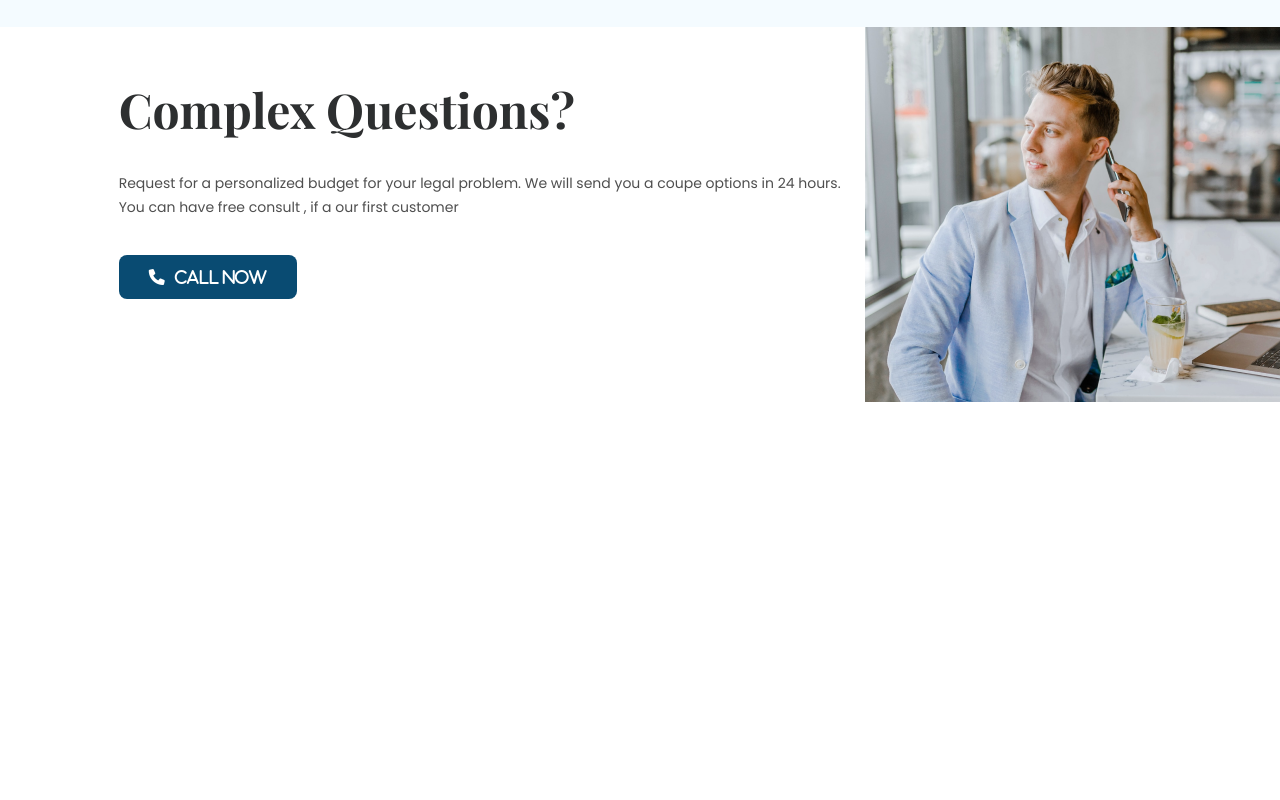
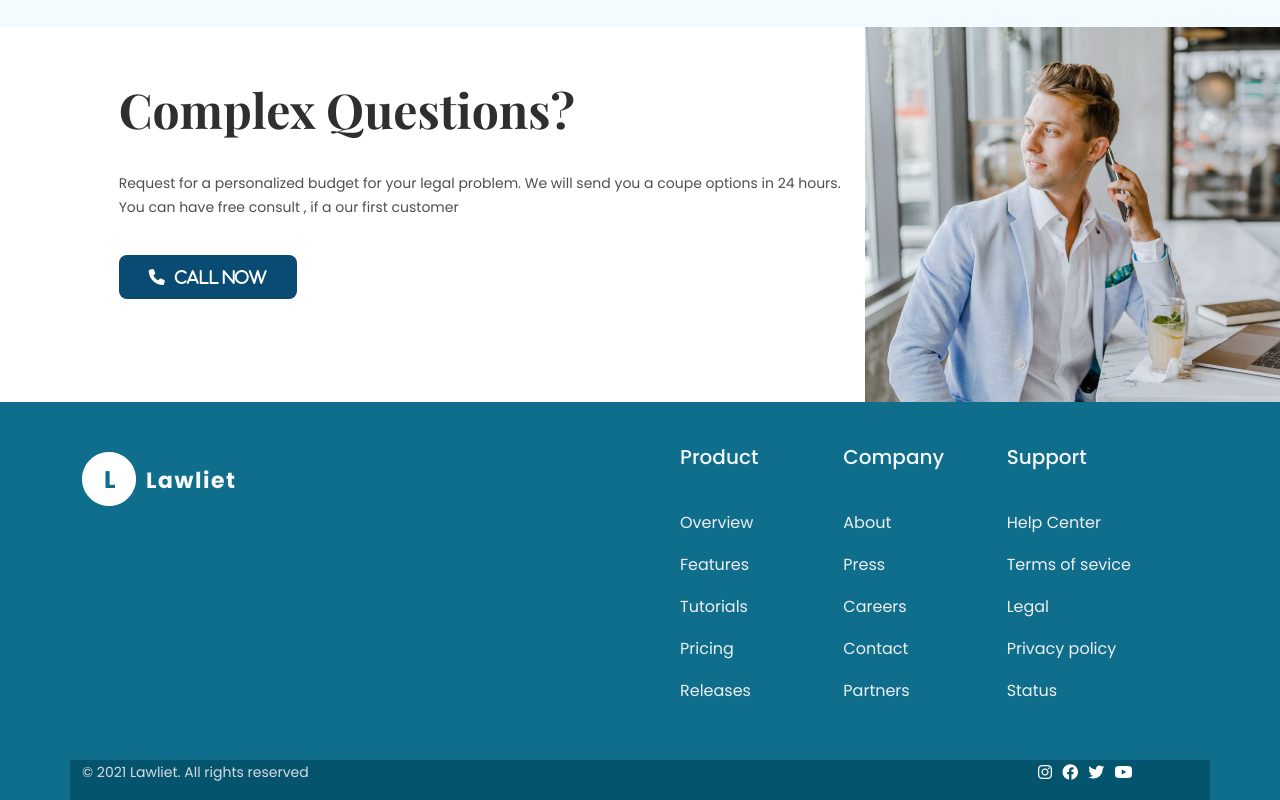
Before and after one commit to khairul4372/blog-site-using-bootstrap, a plain HTML site: page index.html in a window 1280 px wide. Shown: the part 2674-3474 px from the top of the page. Before the commit the page ends 3076 px from the top, so only its background shows below. Drawn offline with nearby package versions, Linux system fonts and the light colour scheme.

Commit message:
footer section

```diff
--- a/index.html
+++ b/index.html
@@ -204,6 +204,54 @@
             </div>
           </section>
 
+          <!-- footer section -->
+          <section class="footer">
+            <div class="container">
+              <div class="row">
+                <div class="col-md-6">
+                  <img src="./assets/images/Logo-footer.png" alt="logo">
+                </div>
+                <div class="col-md-6 footer-right">
+                  <div class="col">
+                    <h4>Product</h4>
+                    <p>Overview</p>
+                    <p>Features</p>
+                    <p>Tutorials</p>
+                    <p>Pricing</p>
+                    <p>Releases</p>
+                  </div>
+                  <div class="col">
+                    <h4>Company</h4>
+                    <p>About</p>
+                    <p>Press</p>
+                    <p>Careers</p>
+                    <p>Contact</p>
+                    <p>Partners</p>
+                  </div>
+                  <div class="col">
+                    <h4>Support</h4>
+                    <p>Help Center</p>
+                    <p>Terms of sevice</p>
+                    <p>Legal</p>
+                    <p>Privacy policy</p>
+                    <p>Status</p>
+                  </div>
+                </div>
+              </div>
+              <div class="row footer-bottom">
+                <div class="col-md-4">
+                  <p>© 2021 Lawliet. All rights reserved</p>
+                </div>
+                <div class="col offset-md-6">
+                  <i class="fa-brands fa-instagram"></i>
+                  <i class="fa-brands fa-facebook"></i>
+                  <i class="fa-brands fa-twitter"></i>
+                  <i class="fa-brands fa-youtube"></i>
+                </div>
+              </div>
+            </div>
+          </section>
+
           <!-- bootstrap -->
         <script src="https://cdnjs.cloudflare.com/ajax/libs/twitter-bootstrap/5.1.3/js/bootstrap.bundle.min.js" integrity="sha512-pax4MlgXjHEPfCwcJLQhigY7+N8rt6bVvWLFyUMuxShv170X53TRzGPmPkZmGBhk+jikR8WBM4yl7A9WMHHqvg==" crossorigin="anonymous" referrerpolicy="no-referrer"></script>
     </body>
--- a/scss/sections/_footer.scss
+++ b/scss/sections/_footer.scss
@@ -0,0 +1,43 @@
+.footer {
+  background-color: #0f6e8c;
+
+  img {
+    margin-top: 50px;
+    color: $white;
+  }
+
+  &-right {
+    display: flex;
+    padding: 40px;
+
+    h4 {
+      font-family: $font-primary;
+      font-weight: 500;
+      font-size: 20px;
+      line-height: 30px;
+      color: #f4f5f7;
+      padding-bottom: 30px;
+    }
+    p {
+      font-family: $font-primary;
+      font-weight: 400;
+      font-size: 16px;
+      line-height: 26px;
+      color: #eeeff4;
+    }
+  }
+  &-bottom {
+    background-color: #05546d;
+    p {
+      font-family: $font-primary;
+      font-weight: 400;
+      font-size: 14px;
+      line-height: 24px;
+      color: #d9dbe1;
+    }
+    i {
+      padding-left: 6px;
+      color: $white;
+    }
+  }
+}
```
Also changed, not shown: assets/images/Logo-footer.png (added), scss/sections/_copyright.scss (added), scss/styles.css, 2 other files.
